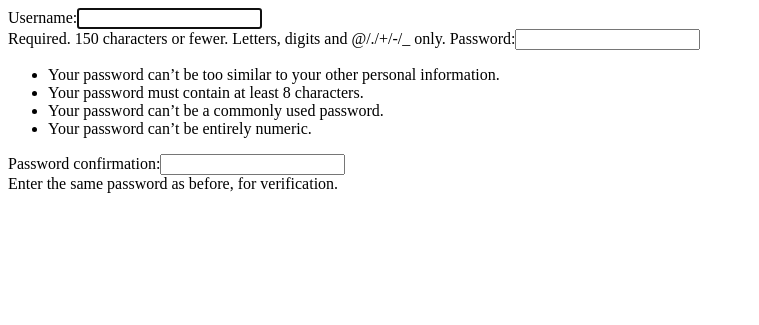
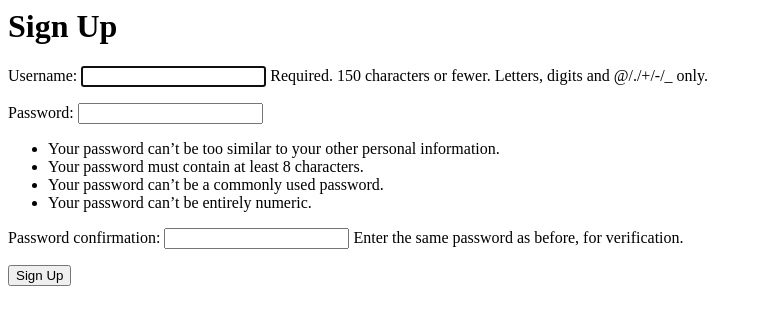
Before and after one commit to erischon/todowoo_project, a Django app: page /signup/ in a window 1280 px wide. Shown: the top 325 px of the page, without its empty margins (0-759 px from the left). Run offline with Django 3.2, Linux system fonts and the light colour scheme.

Commit message:
Update signupuser.html

```diff
--- a/todo/templates/todo/signupuser.html
+++ b/todo/templates/todo/signupuser.html
@@ -1 +1,7 @@
-{{ form }}
+<h1>Sign Up</h1>
+
+<form method="POST">
+    {% csrf_token %}
+    {{ form.as_p }}
+    <button type="submit">Sign Up</button>
+</form>
```
